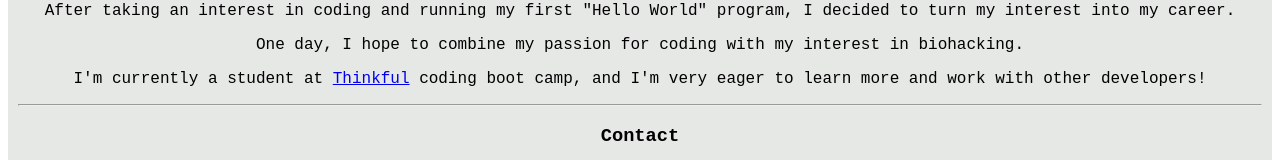
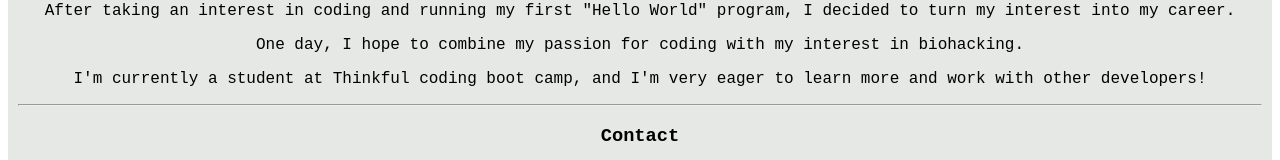
Before and after one commit to tericakelley/tericakelley.github.io, a plain HTML site: page index.html in a window 1280 px wide. Shown: the part 930-1090 px from the top of the page. Drawn offline with Linux system fonts and the light colour scheme; a script that the page names is missing.

Commit message:
Update index.html

```diff
--- a/index.html
+++ b/index.html
@@ -37,7 +37,7 @@
        <p>Upon graduating high school, I decided to pursue a career in natural healing, so I joined a program at a technical college for massage therapy. Later, I decided to enroll at my local community college, and I earned an Associate of Science degree.</p>
        <p>After taking an interest in coding and running my first "Hello World" program, I decided to turn my interest into my career.</p>
        <p>One day, I hope to combine my passion for coding with my interest in biohacking.</p>
-       <p>I'm currently a student at <a href="https://www.thinkful.com" target="blank" title="Thinkful">Thinkful</a> coding boot camp, and I'm very eager to learn more and work with other developers! </p>
+       <p>I'm currently a student at Thinkful coding boot camp, and I'm very eager to learn more and work with other developers! </p>
     </section="aboutMe">
     <hr>
     <section="contact">
```
